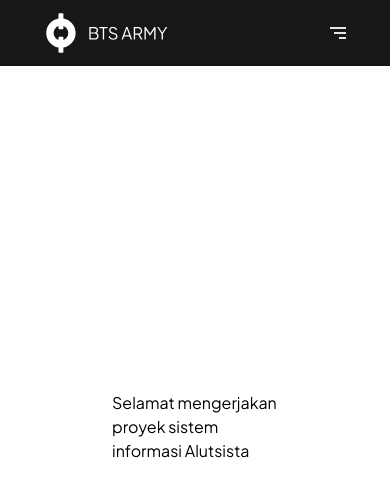
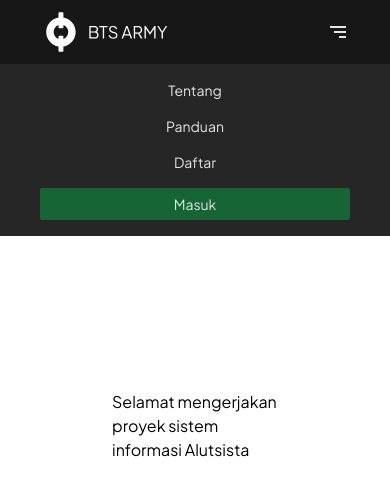
Before and after one commit to bangmar/sistem-informasi-alutsista, a Next.js app: page / in a window 390 px wide. Shown: the top 496 px of the page. Built offline with nearby package versions, Linux system fonts and the light colour scheme.

Commit message:
feature : responsive navbar

```diff
--- a/src/components/atoms/button/index.tsx
+++ b/src/components/atoms/button/index.tsx
@@ -26,7 +26,7 @@ const Button: FC<TButtonProps> = ({
 				type === "primary"
 					? "bg-green-800 hover:bg-green-700 ease-in-out duration-300"
 					: ""
-			} px-4 py-1 rounded-sm shadow-sm`}>
+			} px-4 py-1.5 rounded-sm shadow-sm`}>
 			{hasLink ? <Link href={link as string}>{text}</Link> : <h1>text</h1>}
 		</button>
 	);
--- a/src/components/molecules/navbar/index.tsx
+++ b/src/components/molecules/navbar/index.tsx
@@ -4,12 +4,16 @@ import logo from "@/assets/home/logo.svg";
 import Button from "@/components/atoms/button";
 import Image from "next/image";
 import Link from "next/link";
+import { useState } from "react";
 
 import { BiMenuAltRight } from "react-icons/bi";
+import { RxCross1 } from "react-icons/rx";
 
 const Navbar = () => {
+	const [isMenuToggled, setMenuToggled] = useState<boolean>(false);
+
 	return (
-		<header className='bg-neutral-900 flex items-center justify-between lg:px-20 md:px-16 px-10 py-3 mb-6 ease-in-out duration-300'>
+		<header className='bg-neutral-900 relative flex items-center justify-between lg:px-20 md:px-16 px-10 h-16 mb-6 ease-in-out duration-300 z-50'>
 			<Image
 				src={logo}
 				alt='logo-lautsista'
@@ -18,7 +22,10 @@ const Navbar = () => {
 				className='w-32'
 				priority
 			/>
-			<nav className='text-neutral-100  gap-6 items-center text-sm hidden md:flex'>
+			<nav
+				className={`${
+					isMenuToggled ? "-top-52" : "top-16"
+				} text-neutral-200 py-4 md:py-0 px-10 md:px-0  gap-4 md:gap-6 items-center text-sm flex flex-col md:flex-row bg-neutral-800 md:bg-transparent absolute  left-0 right-0 md:static transition-all duration-200 ease-in-out -z-10`}>
 				<Link href={"/"} className='hover:font-bold ease-in-out duration-300'>
 					Tentang
 				</Link>
@@ -38,9 +45,20 @@ const Navbar = () => {
 					hasLink={true}
 					text='Masuk'
 					link='/masuk'
+					classname='w-full '
 				/>
 			</nav>
-			<BiMenuAltRight className='text-neutral-200 w-6 h-6 md:hidden cursor-pointer' />
+			<section
+				onClick={() => {
+					setMenuToggled(!isMenuToggled);
+				}}
+				className='md:hidden'>
+				{isMenuToggled ? (
+					<RxCross1 className='text-neutral-200 w-6 h-6  cursor-pointer' />
+				) : (
+					<BiMenuAltRight className='text-neutral-200 w-6 h-6  cursor-pointer' />
+				)}
+			</section>
 		</header>
 	);
 };
```
